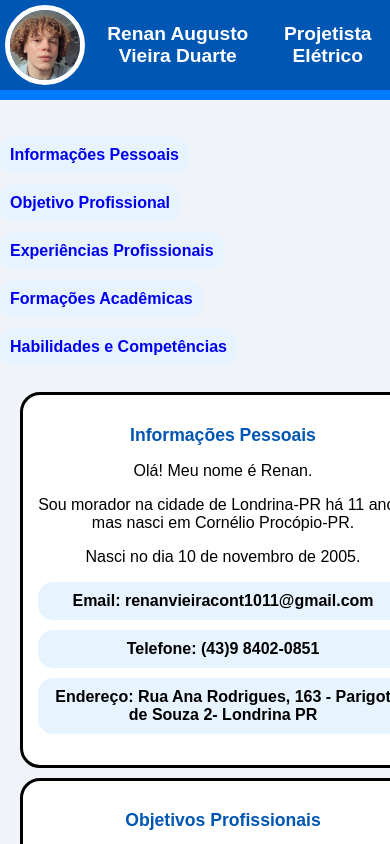
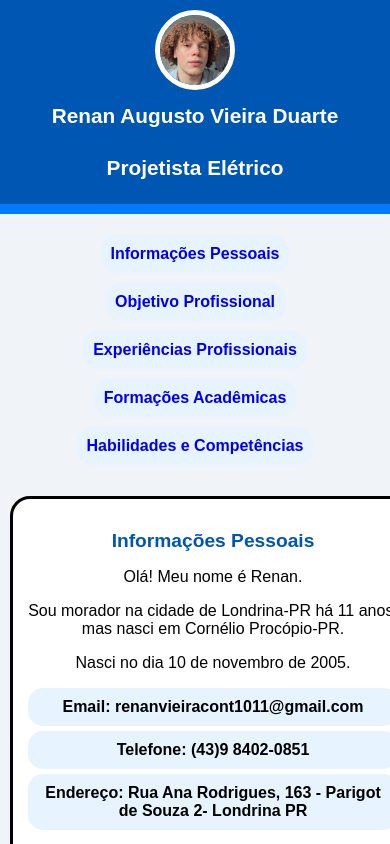
Before and after one commit to Renn4nn/desenvolvimento-web-renan, a plain HTML site: page index.html in a window 390 px wide. Shown: the top 844 px of the page. Drawn offline with nearby package versions, Linux system fonts and the light colour scheme.

Commit message:
responsividade

```diff
--- a/css/style.css
+++ b/css/style.css
@@ -85,6 +85,84 @@ h3{
     margin-bottom: 0px;
 }
 
+body {
+    background-color: #f0f4f8;
+    text-align: center;
+    margin: 0;
+    font-family: sans-serif;
+}
+
+img {
+    width: 100px;
+    height: 100px;
+    border-radius: 50%;
+    border: 5px solid white;
+}
+
+header {
+    display: flex;
+    flex-direction: column;
+    align-items: center;
+    border-bottom: #007bff solid 10px;
+    background-color: #0056b3;
+    padding: 10px;
+    color: white;
+}
+
+.navegação {
+    display: flex;
+    justify-content: center;
+    flex-wrap: wrap;
+    padding: 0;
+}
+
+.container {
+    display: flex;
+    flex-direction: column;
+    align-items: center;
+    width: 90%;
+    margin: 0 auto;
+}
+
+.itens {
+    border: solid black;
+    border-radius: 20px;
+    margin: 10px 0;
+    width: 100%;
+    background-color: #ffffff;
+}
+
+ul {
+    list-style: none;
+    padding: 0;
+}
+
+li {
+    background-color: #e7f3fe;
+    padding: 10px;
+    margin: 5px 0;
+    border-radius: 15px;
+    font-weight: bold;
+}
+
+a {
+    text-decoration: none;
+    font-weight: bold;
+}
+
+i {
+    color: black;
+}
+
+h2 {
+    color: #0056b3;
+}
+
+h3 {
+    color: darkorange;
+    margin: 20px 0 0;
+}
+
 @media (max-width: 800px) {
     h1 {
         font-size: 1.5em;
@@ -94,10 +172,6 @@ h3{
         font-size: 1.3em;
     }
 
-    h3 {
-        font-size: 1.1em;
-    }
-
     img {
         width: 80px;
         height: 80px;
@@ -105,28 +179,20 @@ h3{
 
     .navegação {
         flex-direction: column;
-        align-items: flex-start;
-        padding: 10px 0;
     }
 
     .container {
-        flex-direction: column;
-        width: 100%;
-        padding: 0 10px;
-    }
-
-    .itens {
-        width: calc(100% - 20px);
+        width: 95%;
     }
 }
 
 @media (max-width: 500px) {
     h1 {
-        font-size: 1.2em;
+        font-size: 1.3em;
     }
 
     h2 {
-        font-size: 1.1em;
+        font-size: 1.2em;
     }
 
     img {
@@ -134,10 +200,6 @@ h3{
         height: 70px;
     }
 
-    .navegação {
-        flex-direction: column;
-    }
-
     .itens {
         padding: 15px;
     }
```
